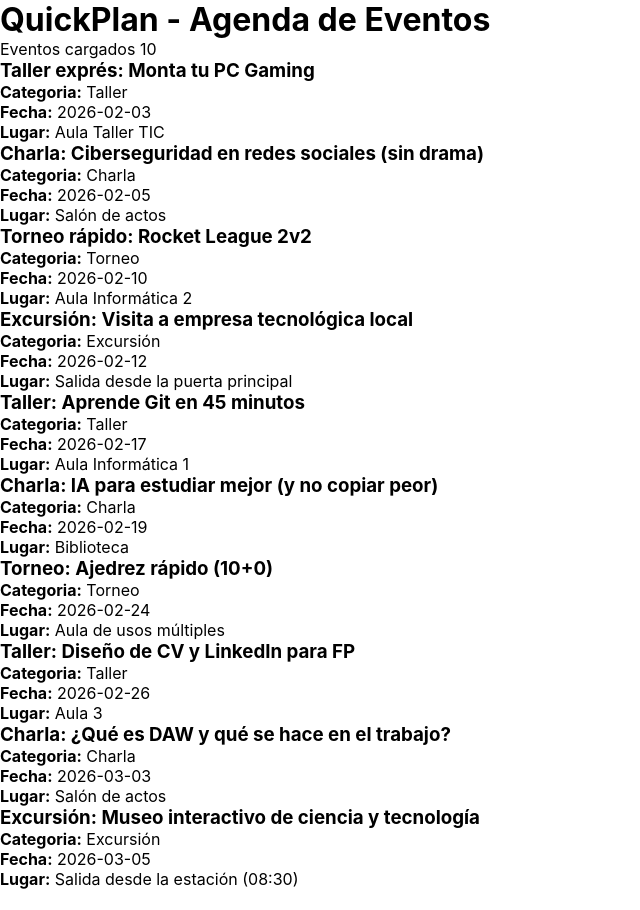
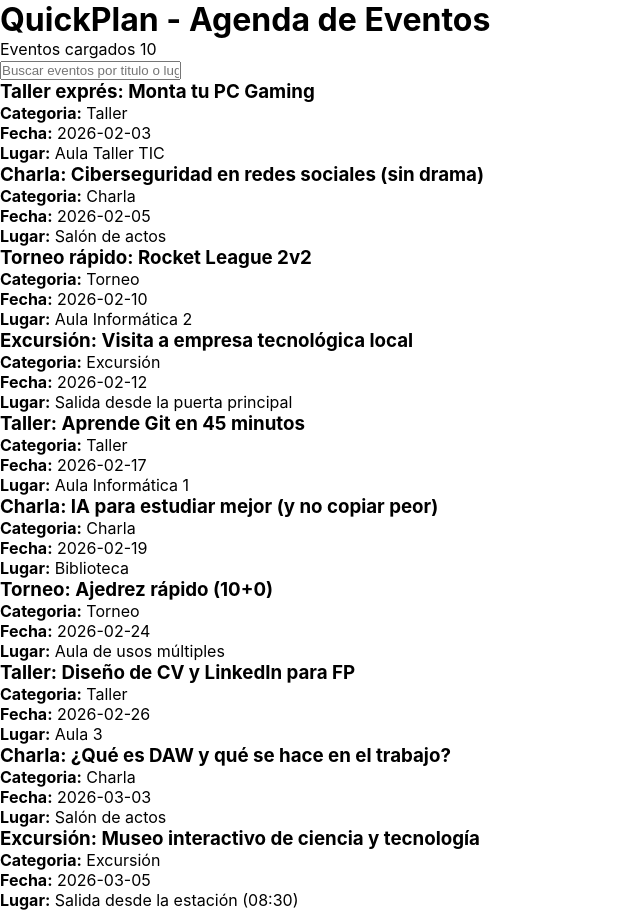
Before and after one commit to jonathanjs-daw-dev/quick-plan-agenda, a React (Vite) app: page / in a window 1280 px wide. Shown: the whole page, without its empty margins (0-640 px from the left). Before the commit the page ends 889 px from the top, so only its background shows below. Built offline with nearby package versions, Linux system fonts and the light colour scheme.

Commit message:
feat: implementar buscador de evento filtrando por titulo y lugar

```diff
--- a/src/App.jsx
+++ b/src/App.jsx
@@ -4,17 +4,36 @@ import EventCard from "./components/EventCard";
 
 const App = () => {
   const [eventos, setEventos] = useState([]);
+  const [busqueda, setBusqueda] = useState("");
 
   useEffect(() => {
     setEventos(eventosData);
   }, []);
 
+  const eventosFiltrados = eventos.filter((evento) => {
+    const tituloCoincide = evento.titulo
+      .toLowerCase()
+      .includes(busqueda.toLowerCase());
+    const lugarCoincide = evento.lugar
+      .toLowerCase()
+      .includes(busqueda.toLowerCase());
+    return tituloCoincide || lugarCoincide;
+  });
+
   return (
     <div className="App">
       <h1>QuickPlan - Agenda de Eventos</h1>
       <p>Eventos cargados {eventos.length}</p>
+      <div className="buscador">
+        <input
+          type="text"
+          placeholder="Buscar eventos por titulo o lugar..."
+          value={busqueda}
+          onChange={(ev) => setBusqueda(ev.target.value)}
+        />
+      </div>
       <div className="eventos-lista">
-        {eventos.map((evento) => (
+        {eventosFiltrados.map((evento) => (
           <EventCard key={evento.id} evento={evento} />
         ))}
       </div>
```
